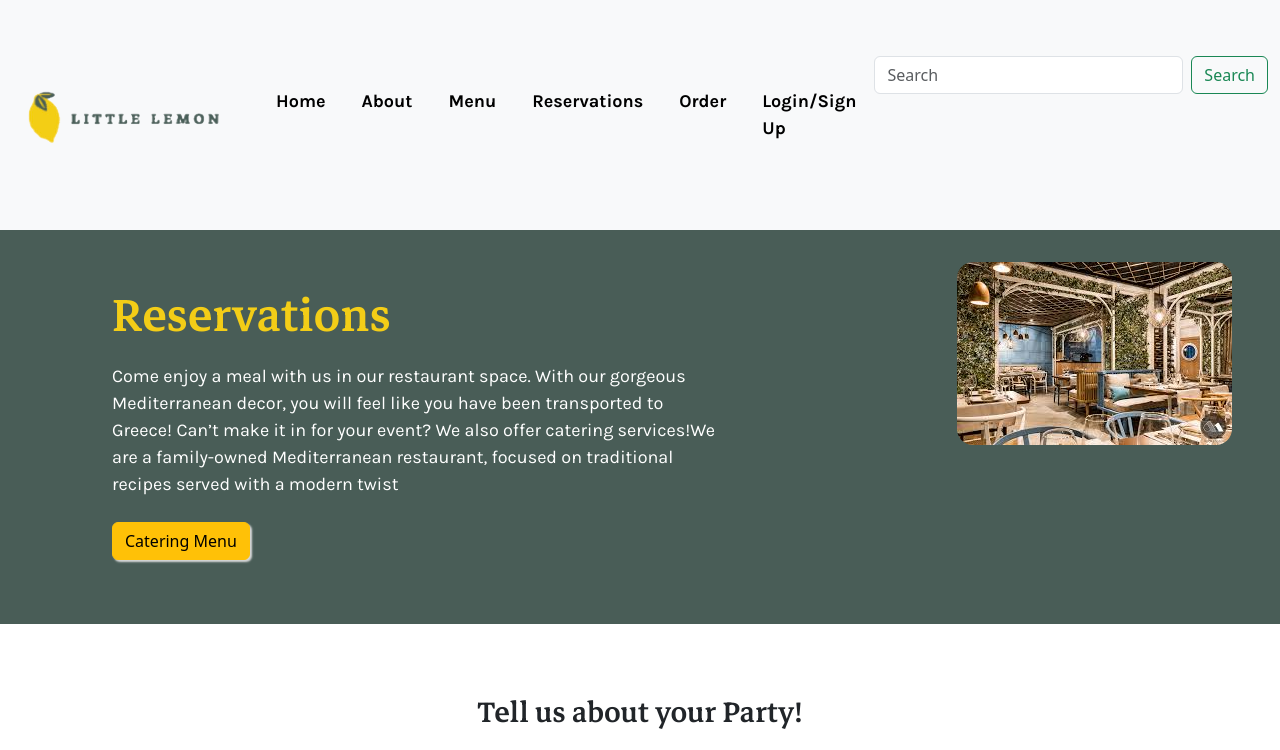
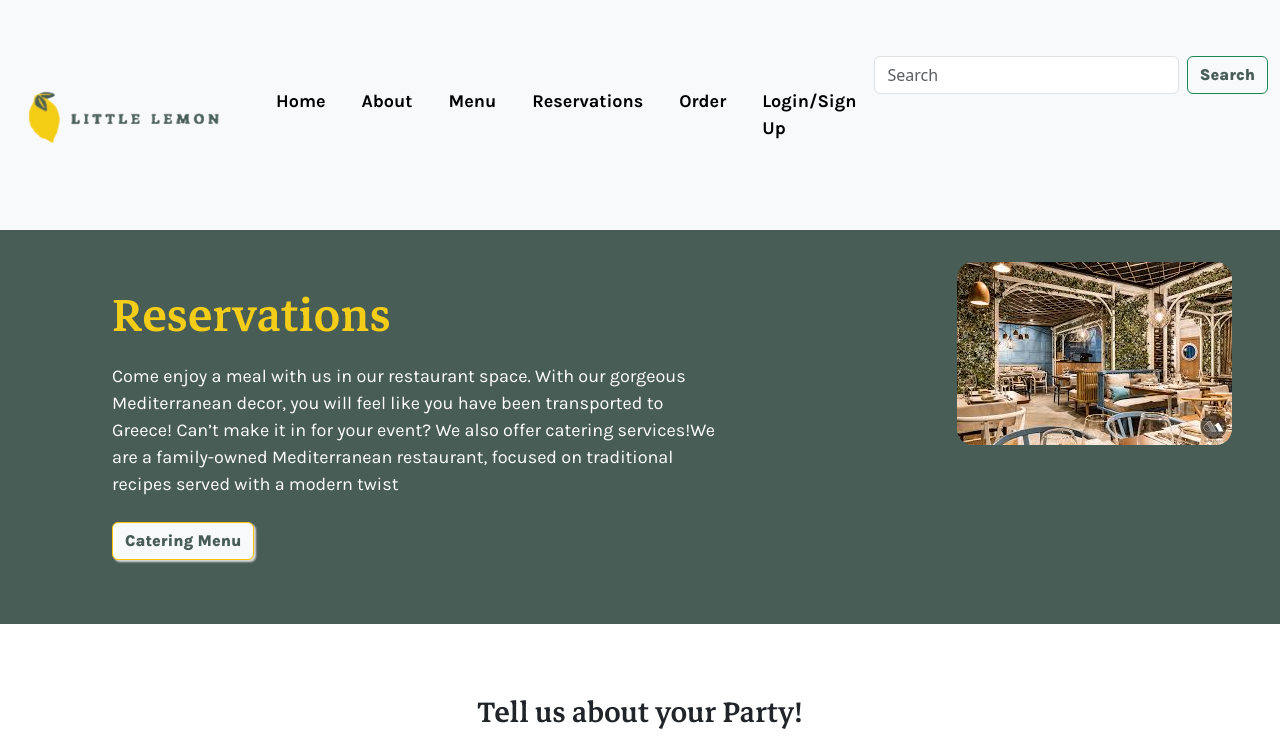
Before and after one commit to lgorsk923/Little-Lemon-Capstone, a React (Create React App) app: page /Reservations in a window 1280 px wide. Shown: the top 750 px of the page. Built offline with nearby package versions, Linux system fonts and the light colour scheme.

Commit message:
Working Code with useState

```diff
--- a/package.json
+++ b/package.json
@@ -7,6 +7,7 @@
     "@testing-library/react": "^13.4.0",
     "@testing-library/user-event": "^13.5.0",
     "bootstrap": "^5.3.3",
+    "formik": "^2.4.6",
     "react": "^18.3.1",
     "react-datepicker": "^7.3.0",
     "react-dom": "^18.3.1",
@@ -14,7 +15,8 @@
     "react-responsive-image": "^5.0.0",
     "react-router-dom": "^6.24.1",
     "react-scripts": "5.0.1",
-    "web-vitals": "^2.1.4"
+    "web-vitals": "^2.1.4",
+    "yup": "^1.4.0"
   },
   "scripts": {
     "start": "react-scripts start",
--- a/src/Pages/Booking/Booking.css
+++ b/src/Pages/Booking/Booking.css
@@ -191,7 +191,14 @@ input.guestInput:placeholder{
     color: #495D57;
     font-family: 'Karla-ExtraBold', sans-serif;
 }
-
+[type=button]:not(:disabled),
+[type=reset]:not(:disabled),
+[type=submit]:not(:disabled), button:not(:disabled){
+    cursor: pointer;
+    color:#495D57;
+    font-family: 'Karla-ExtraBold', sans-serif;
+    background-color: #F8F9FA;
+}
 .dropdown .time:hover{
     background-color: #D9D9D9;
     font-weight: bold;
@@ -243,11 +250,11 @@ input.guestInput:placeholder{
     font-size: 20px;
 }
 
-div.fname{
+div.firstName{
     width: 60%;
 }
 
-div.lname{
+div.lastName{
     width: 40%;
 }
 .col > label{
--- a/src/Pages/Booking/BookingForm.js
+++ b/src/Pages/Booking/BookingForm.js
@@ -1,10 +1,10 @@
 import { Button } from '../../components/Button'
 import silhouetteLogo from '../../images/silouhette_logo-removebg-preview.png'
 import React, { useState } from 'react';
-import DatePicker from "react-datepicker";
 import "react-datepicker/dist/react-datepicker.css";
 import { FaCalendarAlt } from "react-icons/fa";
 import 'bootstrap/dist/css/bootstrap.min.css';
+import { DateComponent } from '../../components/Date';
 
 export function BookingForm() {
 
@@ -44,7 +44,7 @@ export function BookingForm() {
     }
 
     return (
-        <form>
+        <form onSubmit={handleSubmit}>
             <fieldset className='scheduleCheck'>
                 <h1 className="scheduleCheckTitle">Tell us about your Party!</h1>
                 <div id='scheduleChecker' className='scheduleCheckInputs'>
@@ -54,7 +54,7 @@ export function BookingForm() {
                     </div>
                     <div className="date">
                         <label>Date</label>
-                        <DatePicker selected={date} onChange={date => setDate(date)} customInput={<CustomInput />} />
+                        <DateComponent selected={date} onChange={date => setDate(date)} customInput={<CustomInput />} />
                     </div>
                     <div className="dropdown time">
                         <label>Time</label>
--- a/src/components/Button.js
+++ b/src/components/Button.js
@@ -1,8 +1,8 @@
 import React from "react";
 
-export function Button({ textVariant }) {
+export function Button({ type, textVariant }) {
     return (
-        <button className="btn btn-warning">{textVariant}</button>
+        <button type={type} className="btn btn-warning">{textVariant}</button>
 
     )
 }
```
Also changed, not shown: src/rejected pages/badBookingForm.js (+6 -6 lines), 1 other file (tests, documents, lock files or other folders).
